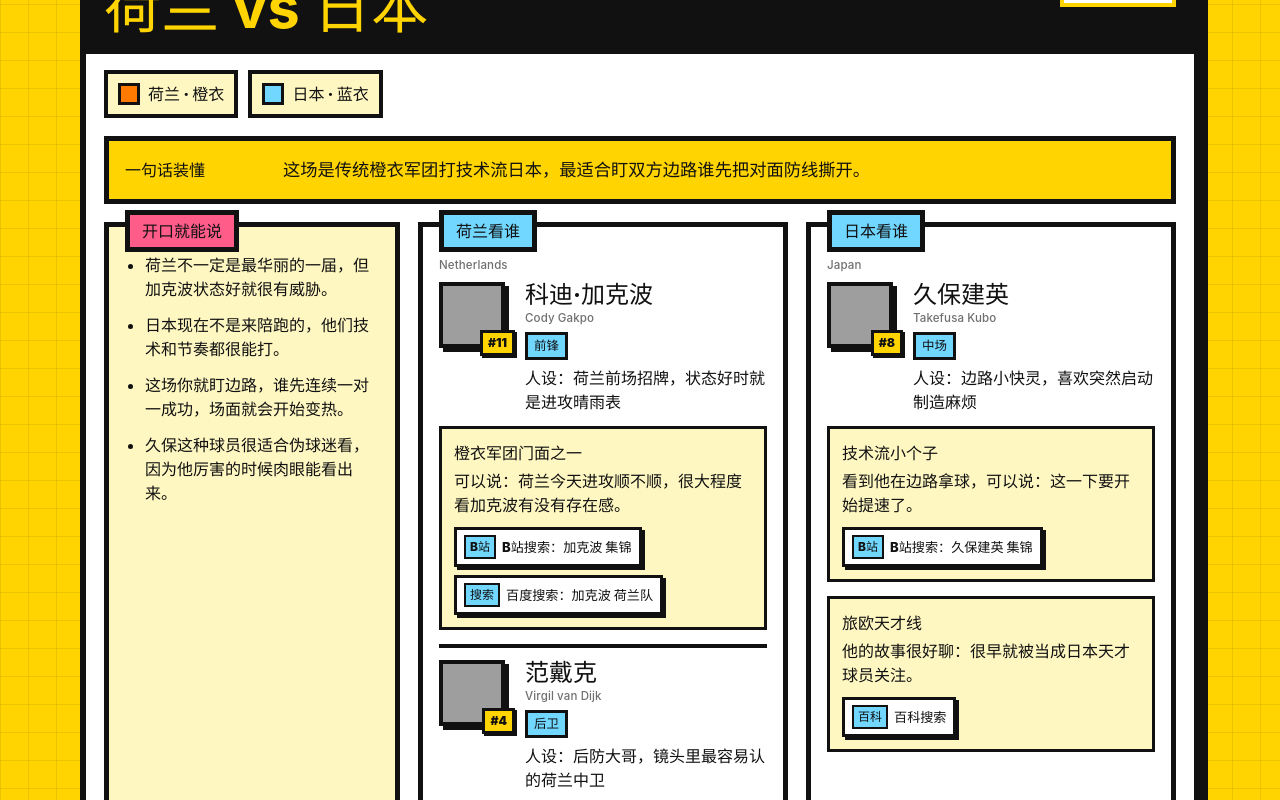
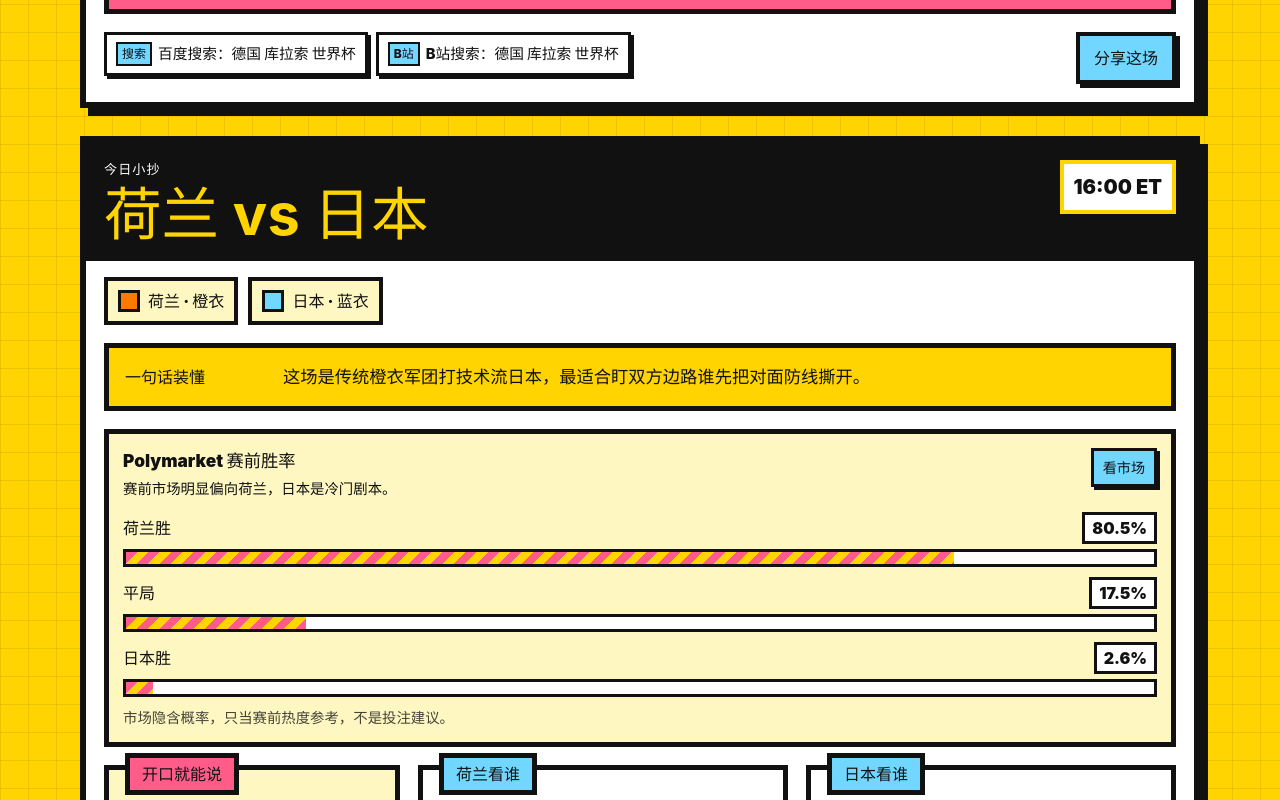
Before and after one commit to ck2w/weiqiudi, a React (Vite) app: page / in a window 1280 px wide. Shown: the part 1760-2560 px from the top of the page. Built offline with nearby package versions, Linux system fonts and the light colour scheme; grey boxes are pictures that could not be loaded.

Commit message:
feat: add polymarket match probabilities

```diff
--- a/content/published/2026-06-14.json
+++ b/content/published/2026-06-14.json
@@ -124,6 +124,13 @@
         ]
       },
       "oneLiner": "这场最简单：德国是传统豪门，库拉索是世界杯新同学，看德国会不会一上来就把强队气势打出来。",
+      "predictionMarket": {
+        "source": "Polymarket",
+        "status": "unavailable",
+        "asOf": "2026-06-14T21:57:08Z",
+        "note": "未找到德国 vs 库拉索对应的 Polymarket 单场胜平负市场，暂不展示概率。",
+        "outcomes": []
+      },
       "conversationLines": [
         "德国这场不光要赢，还要把前两届小组赛翻车的阴影踢掉。",
         "库拉索第一次来世界杯，能进一个球都很有故事感。",
@@ -260,6 +267,27 @@
         ]
       },
       "oneLiner": "这场是传统橙衣军团打技术流日本，最适合盯双方边路谁先把对面防线撕开。",
+      "predictionMarket": {
+        "source": "Polymarket",
+        "status": "available",
+        "asOf": "2026-06-14T21:57:08.562928Z",
+        "marketUrl": "https://polymarket.com/event/fifwc-nld-jpn-2026-06-14",
+        "note": "赛前市场明显偏向荷兰，日本是冷门剧本。",
+        "outcomes": [
+          {
+            "label": "荷兰胜",
+            "probability": 80.5
+          },
+          {
+            "label": "平局",
+            "probability": 17.5
+          },
+          {
+            "label": "日本胜",
+            "probability": 2.6
+          }
+        ]
+      },
       "conversationLines": [
         "荷兰不一定是最华丽的一届，但加克波状态好就很有威胁。",
         "日本现在不是来陪跑的，他们技术和节奏都很能打。",
@@ -410,6 +438,27 @@
         ]
       },
       "oneLiner": "这场不是最大牌，但很适合装成懂球：科特迪瓦看边路冲击，厄瓜多尔看防线稳不稳。",
+      "predictionMarket": {
+        "source": "Polymarket",
+        "status": "available",
+        "asOf": "2026-06-14T21:57:08.097392Z",
+        "marketUrl": "https://polymarket.com/event/fifwc-civ-ecu-2026-06-14",
+        "note": "三种结果很接近，市场稍微更看厄瓜多尔。",
+        "outcomes": [
+          {
+            "label": "科特迪瓦胜",
+            "probability": 29.5
+          },
+          {
+            "label": "平局",
+            "probability": 33.5
+          },
+          {
+            "label": "厄瓜多尔胜",
+            "probability": 37.5
+          }
+        ]
+      },
       "conversationLines": [
         "厄瓜多尔这种队很适合当黑马聊，防守稳起来谁都不好踢。",
         "科特迪瓦这边就看边路能不能把速度优势打出来。",
@@ -561,6 +610,27 @@
         ]
       },
       "oneLiner": "这场看瑞典两个前锋能不能把火力打出来，突尼斯则是在冲第一次小组出线的故事线。",
+      "predictionMarket": {
+        "source": "Polymarket",
+        "status": "available",
+        "asOf": "2026-06-14T21:57:07.255022Z",
+        "marketUrl": "https://polymarket.com/event/fifwc-swe-tun-2026-06-14",
+        "note": "市场更看瑞典，但平局和突尼斯偷分都不是离谱剧本。",
+        "outcomes": [
+          {
+            "label": "瑞典胜",
+            "probability": 52.5
+          },
+          {
+            "label": "平局",
+            "probability": 28.5
+          },
+          {
+            "label": "突尼斯胜",
+            "probability": 20.5
+          }
+        ]
+      },
       "conversationLines": [
         "瑞典这队有点谜，但伊萨克和约克雷斯一起出现就很有看点。",
         "突尼斯一直想突破小组赛，这场如果能拿分就很有意义。",
--- a/src/App.tsx
+++ b/src/App.tsx
@@ -3,6 +3,7 @@
   DailyGuide,
   KeyPlayer,
   MatchGuide,
+  PredictionMarket,
   PreviewMatch,
   SourceLink,
   TeamGuide,
@@ -73,6 +74,10 @@
         <p>{match.oneLiner}</p>
       </section>
 
+      {match.predictionMarket ? (
+        <PredictionMarketCard predictionMarket={match.predictionMarket} />
+      ) : null}
+
       <div className="match-grid">
         <section className="talk-card">
           <div className="sticker sticker--pink">开口就能说</div>
@@ -100,6 +105,54 @@
       </footer>
     </article>
   );
+}
+
+function PredictionMarketCard({
+  predictionMarket,
+}: {
+  predictionMarket: PredictionMarket;
+}) {
+  return (
+    <section className="prediction-card">
+      <div className="prediction-card__header">
+        <div>
+          <span>Polymarket 赛前胜率</span>
+          <p>{predictionMarket.note}</p>
+        </div>
+        {predictionMarket.marketUrl ? (
+          <a href={predictionMarket.marketUrl} target="_blank" rel="noreferrer">
+            看市场
+          </a>
+        ) : null}
+      </div>
+
+      {predictionMarket.status === "available" ? (
+        <div className="prediction-bars">
+          {predictionMarket.outcomes.map((outcome) => (
+            <div className="prediction-row" key={outcome.label}>
+              <div className="prediction-row__label">
+                <strong>{outcome.label}</strong>
+                <span>{formatProbability(outcome.probability)}</span>
+              </div>
+              <div className="prediction-meter" aria-hidden="true">
+                <span style={{ width: `${outcome.probability}%` }} />
+              </div>
+            </div>
+          ))}
+        </div>
+      ) : (
+        <div className="prediction-empty">暂无对应 Polymarket 单场市场，不硬编概率。</div>
+      )}
+
+      <p className="prediction-disclaimer">
+        市场隐含概率，只当赛前热度参考，不是投注建议。
+      </p>
+    </section>
+  );
+}
+
+function formatProbability(probability: number) {
+  return `${Number.isInteger(probability) ? probability : probability.toFixed(1)}%`;
 }
 
 function NoMatchesCard() {
--- a/src/styles.css
+++ b/src/styles.css
@@ -209,6 +209,103 @@
   font-weight: 850;
 }
 
+.prediction-card {
+  margin: 0 18px 18px;
+  border: 5px solid #111111;
+  background: #fff7c2;
+  padding: 14px;
+}
+
+.prediction-card__header {
+  display: flex;
+  align-items: flex-start;
+  justify-content: space-between;
+  gap: 12px;
+  margin-bottom: 12px;
+}
+
+.prediction-card__header span {
+  display: block;
+  margin-bottom: 4px;
+  font-size: 1.08rem;
+  font-weight: 950;
+}
+
+.prediction-card__header p,
+.prediction-disclaimer {
+  margin-bottom: 0;
+  font-size: 0.9rem;
+  font-weight: 800;
+}
+
+.prediction-card__header a {
+  flex: 0 0 auto;
+  border: 3px solid #111111;
+  background: #71d7ff;
+  padding: 6px 9px;
+  text-decoration: none;
+  font-size: 0.88rem;
+  font-weight: 950;
+  box-shadow: 3px 3px 0 #111111;
+}
+
+.prediction-bars {
+  display: grid;
+  gap: 10px;
+  margin-bottom: 10px;
+}
+
+.prediction-row {
+  display: grid;
+  gap: 5px;
+}
+
+.prediction-row__label {
+  display: flex;
+  align-items: center;
+  justify-content: space-between;
+  gap: 10px;
+  font-weight: 950;
+}
+
+.prediction-row__label span {
+  border: 3px solid #111111;
+  background: #ffffff;
+  padding: 1px 7px;
+}
+
+.prediction-meter {
+  height: 18px;
+  border: 3px solid #111111;
+  background: #ffffff;
+  overflow: hidden;
+}
+
+.prediction-meter span {
+  display: block;
+  height: 100%;
+  min-width: 4px;
+  background: repeating-linear-gradient(
+    135deg,
+    #ff5c8a,
+    #ff5c8a 8px,
+    #ffd400 8px,
+    #ffd400 16px
+  );
+}
+
+.prediction-empty {
+  border: 4px dashed #111111;
+  background: #ffffff;
+  padding: 12px;
+  margin-bottom: 10px;
+  font-weight: 900;
+}
+
+.prediction-disclaimer {
+  opacity: 0.78;
+}
+
 .match-grid {
   display: grid;
   gap: 18px;
@@ -417,6 +514,8 @@
 
 .source-links a:hover,
 .source-links a:focus-visible,
+.prediction-card__header a:hover,
+.prediction-card__header a:focus-visible,
 .share-link:hover,
 .share-link:focus-visible {
   transform: translate(-2px, -2px);
@@ -564,4 +663,8 @@
   .warning-card {
     grid-template-columns: 1fr;
   }
+
+  .prediction-card__header {
+    flex-direction: column;
+  }
 }
```
Also changed, not shown: scripts/validate-content.mjs (+69 -0 lines), src/types.ts (+15 -0 lines).
